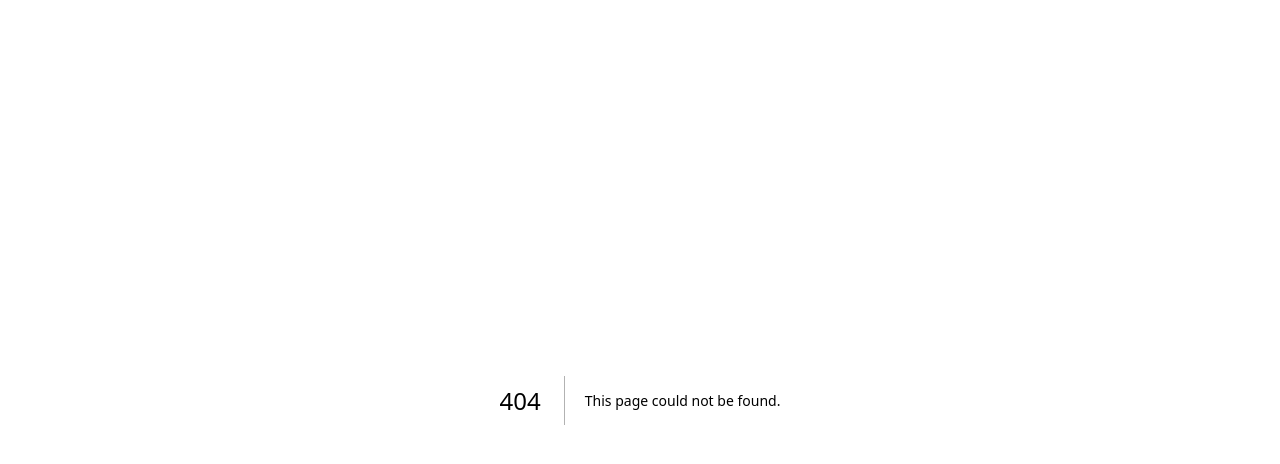
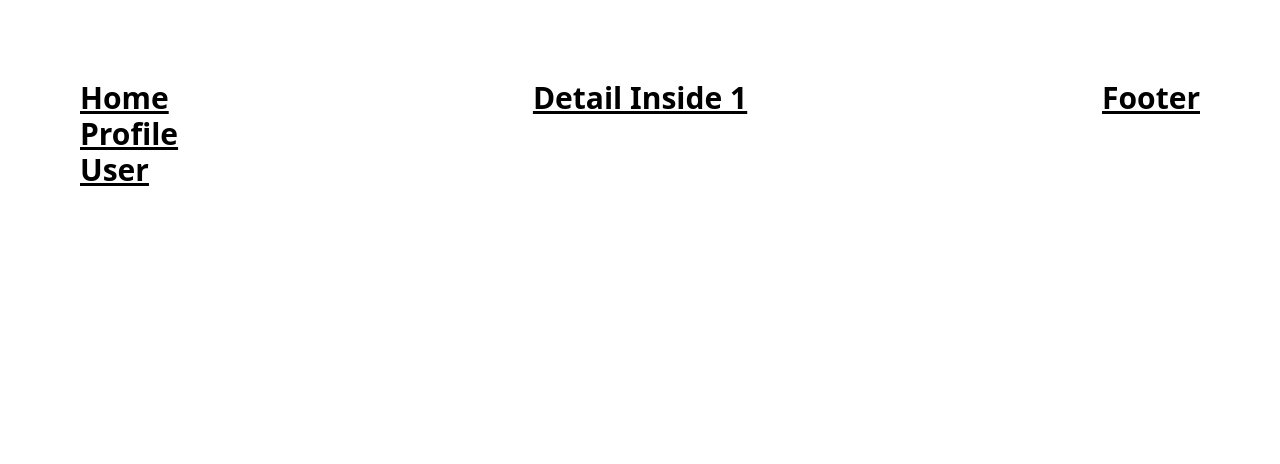
Before and after one commit to rendysp97/Bootcamp-Next, a Next.js app: page /user/detail/1 in a window 1280 px wide. Before the commit this address had no page. Shown: the top 464 px of the page. Built offline with nearby package versions, Linux system fonts and the light colour scheme.

Commit message:
menambahkan tugas 8

```diff
--- a/pages/profile.js
+++ b/pages/profile.js
@@ -1,7 +1,9 @@
 import Layout from "@/layout";
 
 export default function profile() {
-    return <Layout metaTitle="Profile" metaDescription="Ini adalah halaman Profile">
-        <h1>Profile</h1>
+  return (
+    <Layout metaTitle="Profile" metaDescription="Ini adalah halaman Profile">
+      <h1>Profile</h1>
     </Layout>
+  );
 }
--- /dev/null
+++ b/pages/user/[id].js
@@ -0,0 +1,13 @@
+import Layout from "@/layout";
+import { useRouter } from "next/router";
+
+export default function getNameId() {
+
+    const router = useRouter();
+
+    const id = router?.query.id
+
+    return <Layout>
+        <h1>New Data with {id}</h1>
+    </Layout>
+ }
--- /dev/null
+++ b/pages/user/detail/[id].js
@@ -0,0 +1,13 @@
+import Layout from "@/layout";
+import { useRouter } from "next/router";
+
+export default function detailDesc() {
+  const router = useRouter();
+
+  const { id } = router.query;
+  return (
+    <Layout>
+      <h1>Detail Inside {id} </h1>
+    </Layout>
+  );
+}
--- a/pages/user/index.js
+++ b/pages/user/index.js
@@ -1,7 +1,9 @@
 import Layout from "@/layout";
 
 export default function user() {
-    return <Layout>
-        <h1>Data User</h1>
+  return (
+    <Layout metaTitle="User">
+      <h1>Data User</h1>
     </Layout>
+  );
 }
```
Also changed, not shown: pages/user/detail/index.js (renamed from pages/user/detail.js).
